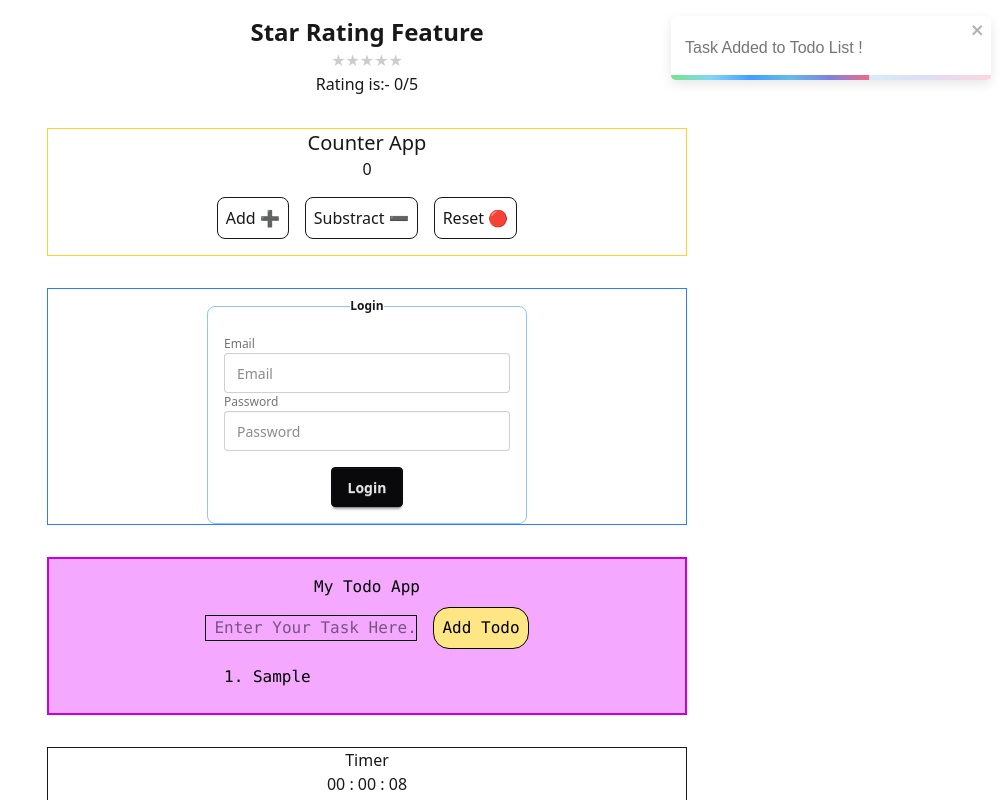
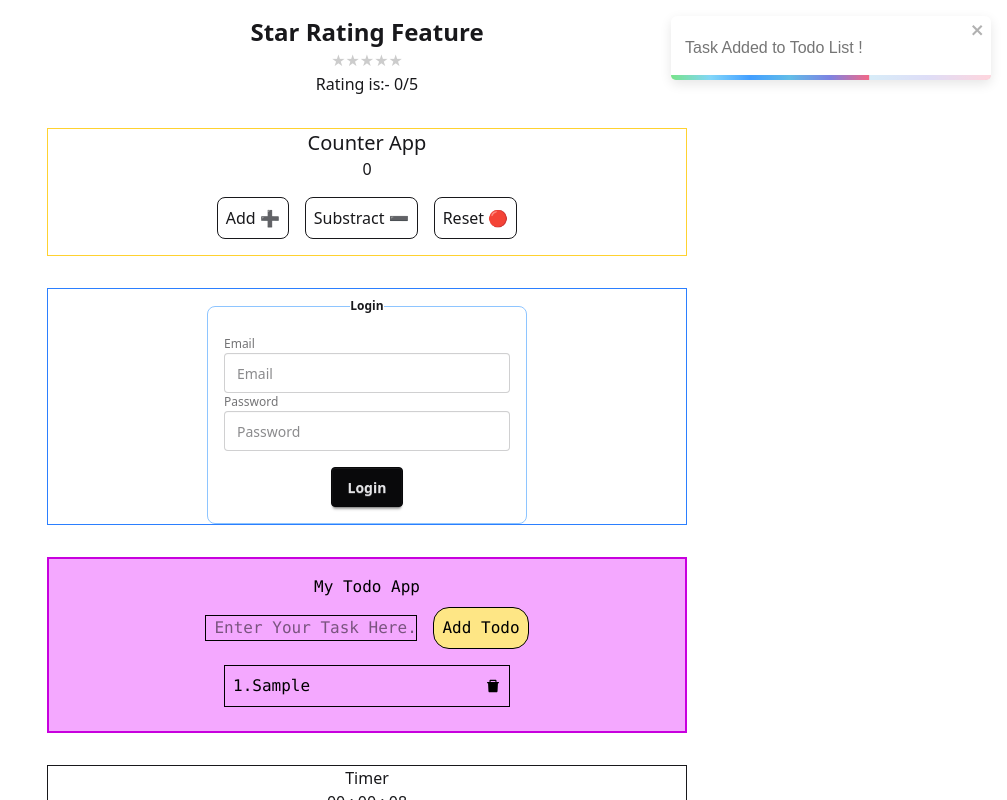
Before and after one commit to Vishal-080/Star_Rating_app, a React (Vite) app in the folder star-rating-app/: page / in a window 1280 px wide. Both pictures are taken after typing "Sample" into the empty fields and a click on the button "Add Todo". Shown: the top 800 px of the page, without its empty margins (273-1280 px from the left). Built offline with nearby package versions, Linux system fonts and the light colour scheme.

Commit message:
Toast Notification added on Todo (on task adding and deleting feature)

```diff
--- a/star-rating-app/package.json
+++ b/star-rating-app/package.json
@@ -14,6 +14,7 @@
     "react": "^19.0.0",
     "react-dom": "^19.0.0",
     "react-hook-form": "^7.55.0",
+    "react-icons": "^5.5.0",
     "react-toastify": "^11.0.5",
     "tailwindcss": "^4.0.10"
   },
--- a/star-rating-app/src/components/Todo.jsx
+++ b/star-rating-app/src/components/Todo.jsx
@@ -2,6 +2,7 @@ import React from "react";
 import { useEffect } from "react";
 import { useState } from "react";
 import { toast } from 'react-toastify';
+import { AiFillDelete } from "react-icons/ai";
 
 
 const Todo = () => {
@@ -19,6 +20,12 @@ const Todo = () => {
       toast("Task Added to Todo List !")
     }
   };
+
+  const handleDelete = (index) => {
+    let filter = todoList.filter((item,id) => id!==index);
+    setTodoList(filter);
+    toast.error("Task Deleted Successfully");
+  }
 
   useEffect(()=>{
     let timer = setTimeout(() => {
@@ -51,10 +58,12 @@ const Todo = () => {
       </button>
       <div className="w-6/12 m-auto p-2 text-left">
         {todoList.map((item, index) => (
-          <h1 key={index}>
-            <span>{index + 1}. </span>
-            {item}
-          </h1>
+          <div key={index} className="p-2 flex justify-between items-center border text-center">
+            <div>
+              <p>{index+1}{"."}{item}</p>
+            </div>
+            <div className="cursor-pointer" onClick={()=>handleDelete(index)}><AiFillDelete/></div>
+          </div>
         ))}
       </div>
     </div>
```
Also changed, not shown: 1 other file (tests, documents, lock files or other folders).
